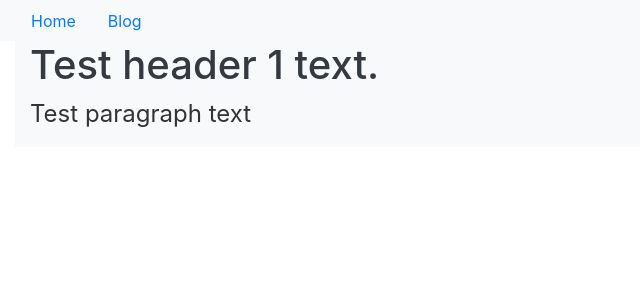
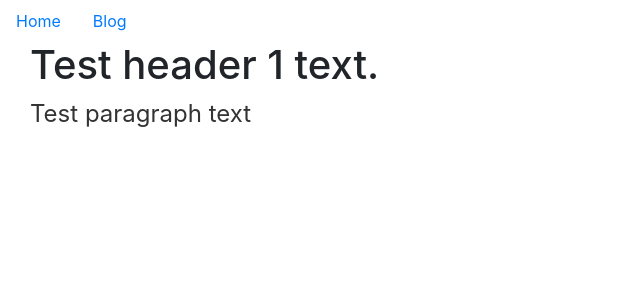
Before and after one commit to emilyripka/nano_NMR, a Jekyll site: the page built from index.html, in a window 1280 px wide. Shown: the top 300 px of the page, without its empty margins (0-640 px from the left). Built offline with Jekyll 4.4.1, drawn with Linux system fonts in a browser that asks for light colours.

Commit message:
rm bg-light class disc.

```diff
--- a/_layouts/default.html
+++ b/_layouts/default.html
@@ -10,14 +10,14 @@
    </head>
    <body>
       <div class='container-fluid'>
-         <div class="row bg-light" style="border: none">
-            <div class="col-sm-12 bg-light" align="center">
+         <div class="row" style="border: none">
+            <div class="col-sm-12" align="center">
                <!--<img src="/static/general/siteMedia/img/banner.jpg" class="img-fluid"
 		       alt="Emily Grace Ripka Banner" style="width:600px;">-->
             </div>
          </div>
-         <div class="row bg-light" style="border: none">
-            <div class="col-sm-12 bg-light; text-align:center;" align="center">
+         <div class="row" style="border: none">
+            <div class="col-sm-12; text-align:center;" align="center">
                <ul class="nav">
                   <li class="nav-item">
                     <a class="nav-link active" href="/nano_NMR/">Home</a>
@@ -29,11 +29,11 @@
             </div>
 	 </div>
          <div class='container-fluid'>
-            <div class="row bg-light text-dark" style="border: none">
-	       <div class="col-sm-12 bg-light text-dark">
+            <div class="row" style="border: none">
+	       <div class="col-sm-12">
                   {{ content }}
                </div>
-         <div class="footer bg-light">
+         <div class="footer">
          </div>
       </div>
    </body>
```
